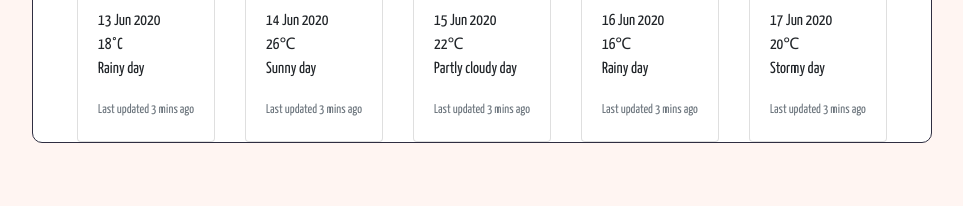
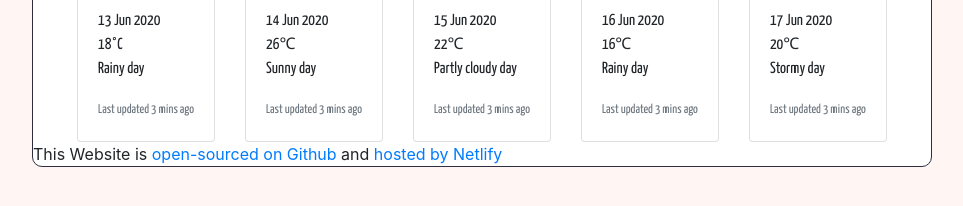
Before and after one commit to abigpige0n/my-weather-app, a website built with Parcel: page index.html in a window 1280 px wide. Shown: the part 394-600 px from the top of the page, without its empty margins (158-1121 px from the left). Built offline with nearby package versions, Linux system fonts and the light colour scheme.

Commit message:
Added Github/Netlify hyperlinks

```diff
--- a/index.html
+++ b/index.html
@@ -30,6 +30,7 @@
           class="fas fa-seedling"
         ></i>
       </h1>
+
       <h2>What's it like out?</h2>
 
       <form id="search-bar">
@@ -158,6 +159,9 @@
           </div>
         </div>
       </div>
+      <div>
+          This Website is <a href="https://github.com/abigpige0n/my-weather-app">open-sourced on Github</a> and <a href=https://www.netlify.com/>hosted by Netlify</a>
+        </div>
       <script src="src/index.js"></script>
     </body>
   </div>
```
